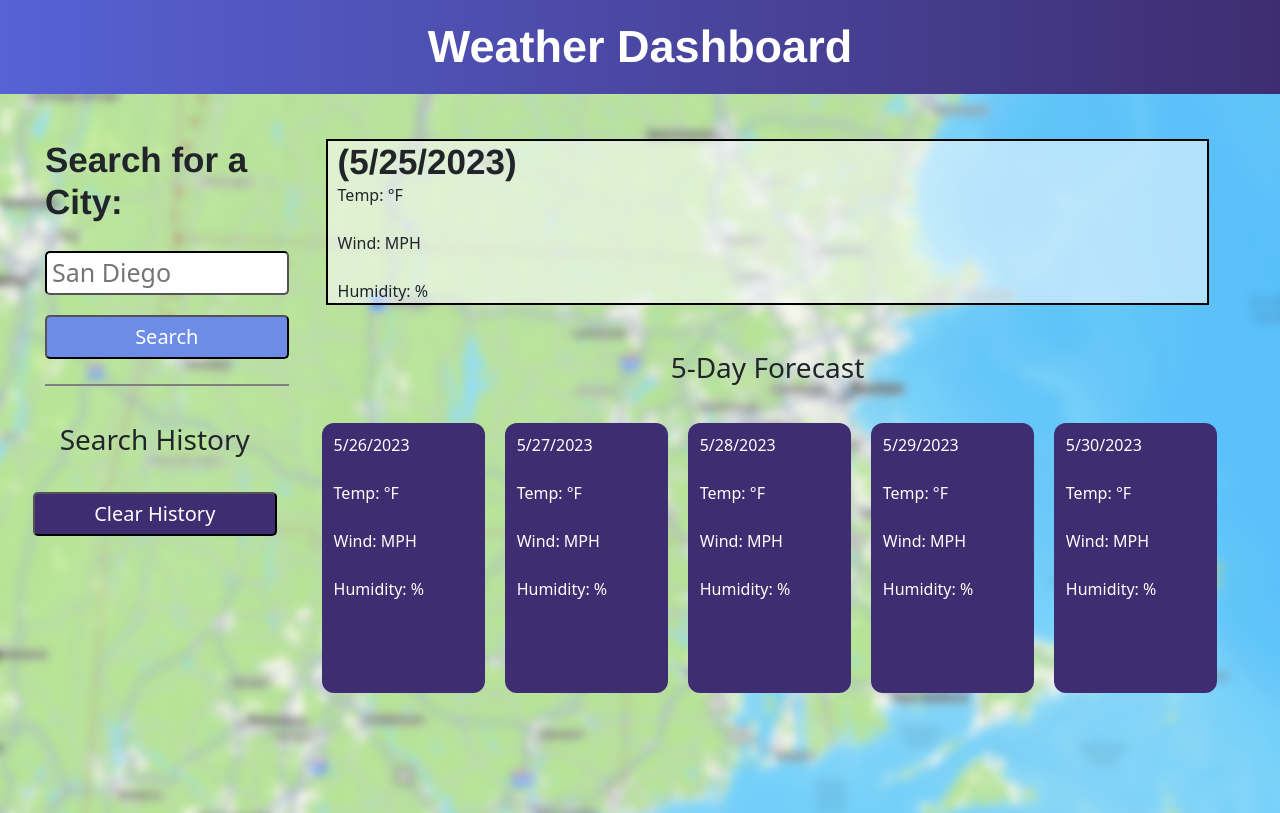
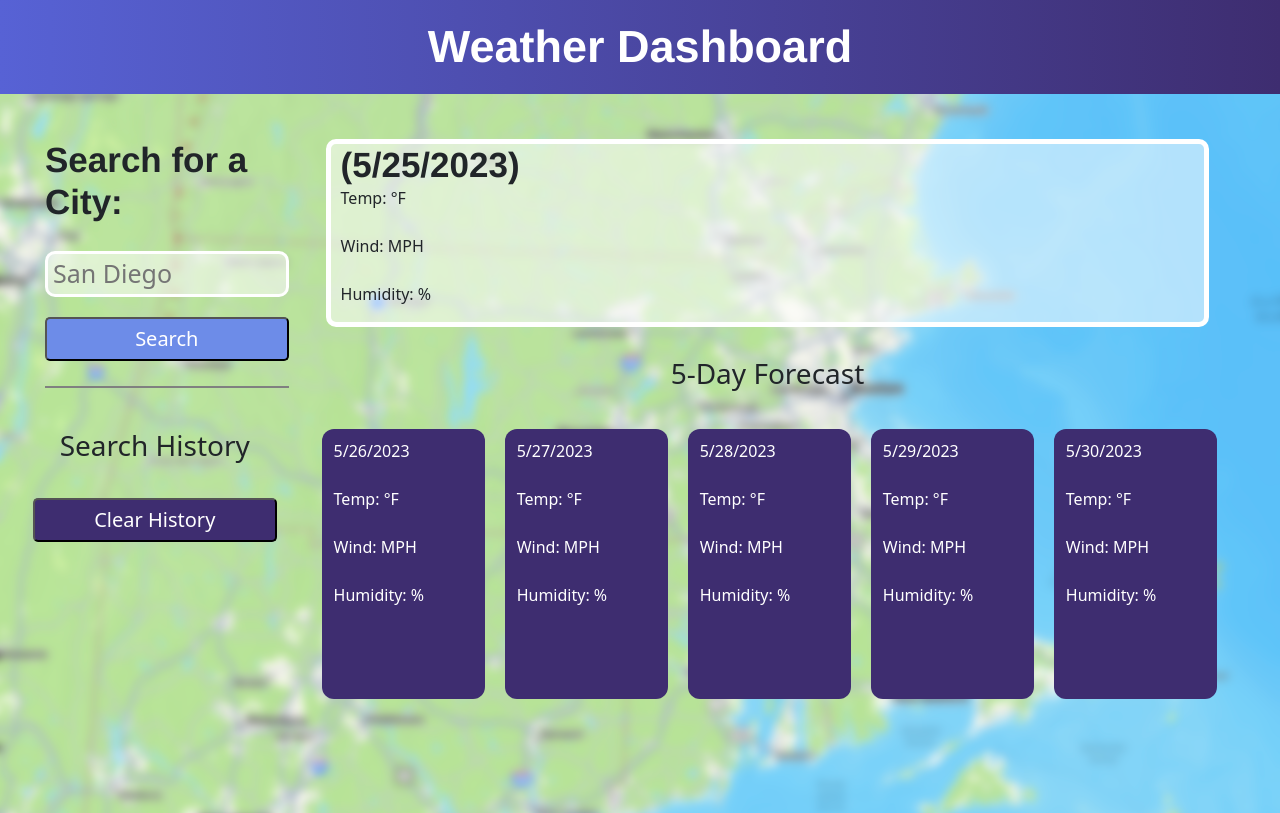
Before and after one commit to KoreyCollazo/weather-dashboard, a plain HTML site: page index.html in a window 1280 px wide. Drawn offline with nearby package versions, Linux system fonts and the light colour scheme; no server answers.

Commit message:
updated borders

```diff
--- a/assets/css/style.css
+++ b/assets/css/style.css
@@ -65,8 +65,9 @@ form {
     width: 100%;
     padding-left: 5px;
     font-size: 25px;
-    border-color: black;
-    border-radius: 5px;
+    border: rgb(255, 255, 255) 3px solid;
+    background-color: rgba(255, 255, 255, 0.539);
+    border-radius: 10px;
 }
 
 #search-submit {
@@ -83,20 +84,18 @@ form {
 /* Current weather info */
 
 .col-9 h2 {
-    border-top: black 2px solid;
-    border-left: black 2px solid;
-    border-right: black 2px solid;
     padding-left: 10px;
     margin-bottom: 0%;
-    background-color: rgba(255, 255, 255, .539);
+}
+
+.forecast {
+    border: rgb(255, 255, 255) 5px solid;
+    background-color: rgba(255, 255, 255, 0.539);
+    border-radius: 10px;
 }
 
 .col-9 p {
-    border-bottom: black 2px solid;
-    border-left: black 2px solid;
-    border-right: black 2px solid;
     padding-left: 10px;
-    background-color: rgba(255, 255, 255, 0.539);
 }
 
 #overlay-menu {
--- a/index.html
+++ b/index.html
@@ -52,6 +52,7 @@
             </div>
             <!-- Weather info -->
             <div class="col-9">
+                <div class="forecast">
                     <h2><span id="city-name"></span> (<span id="currentDay"></span>)<span id="weatherIcon"></span></h2>
                     <p>
                         Temp: <span id="temp"></span> °F<br />
@@ -60,6 +61,7 @@
                         <br />
                         Humidity: <span id="humidity"></span> %<br />
                     </p>
+                </div>
                 <h3>5-Day Forecast</h3>
             </div>
         </div>
```
Lines whose indentation alone changed are shown as unchanged.
